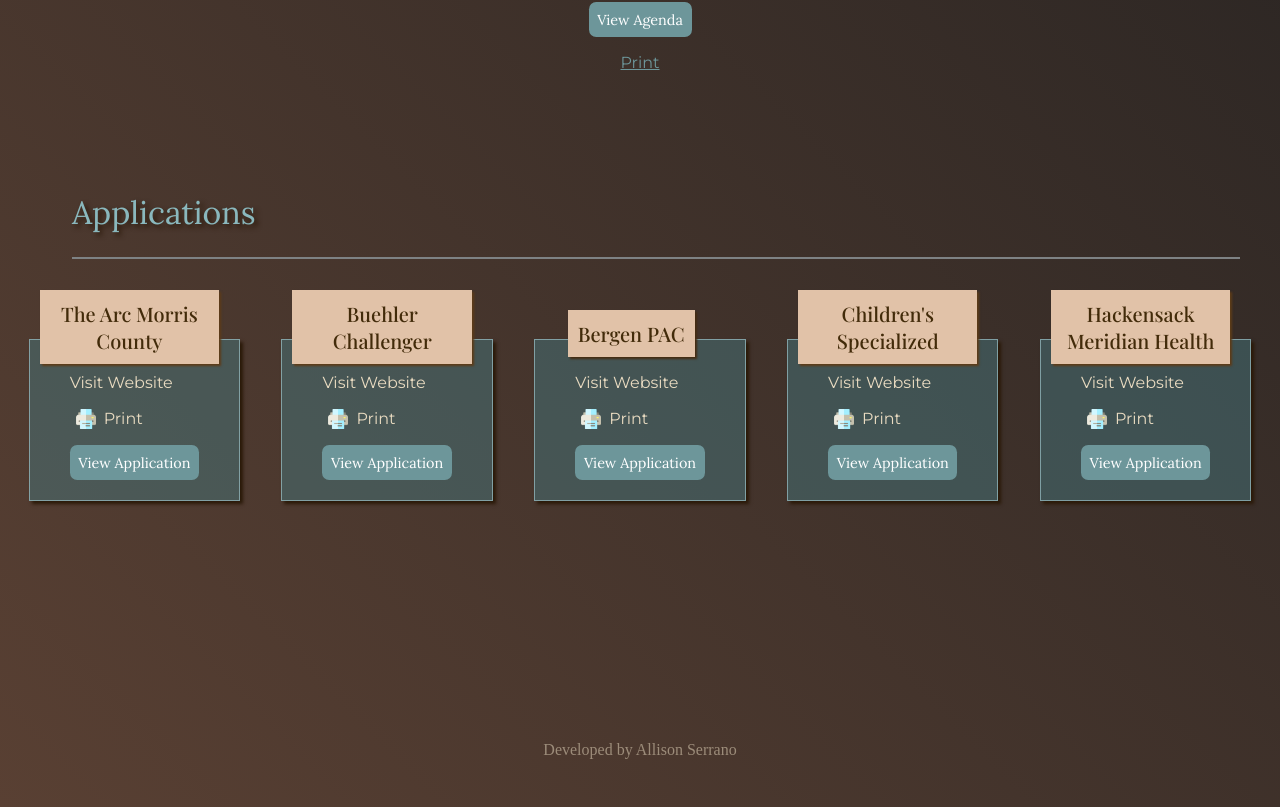
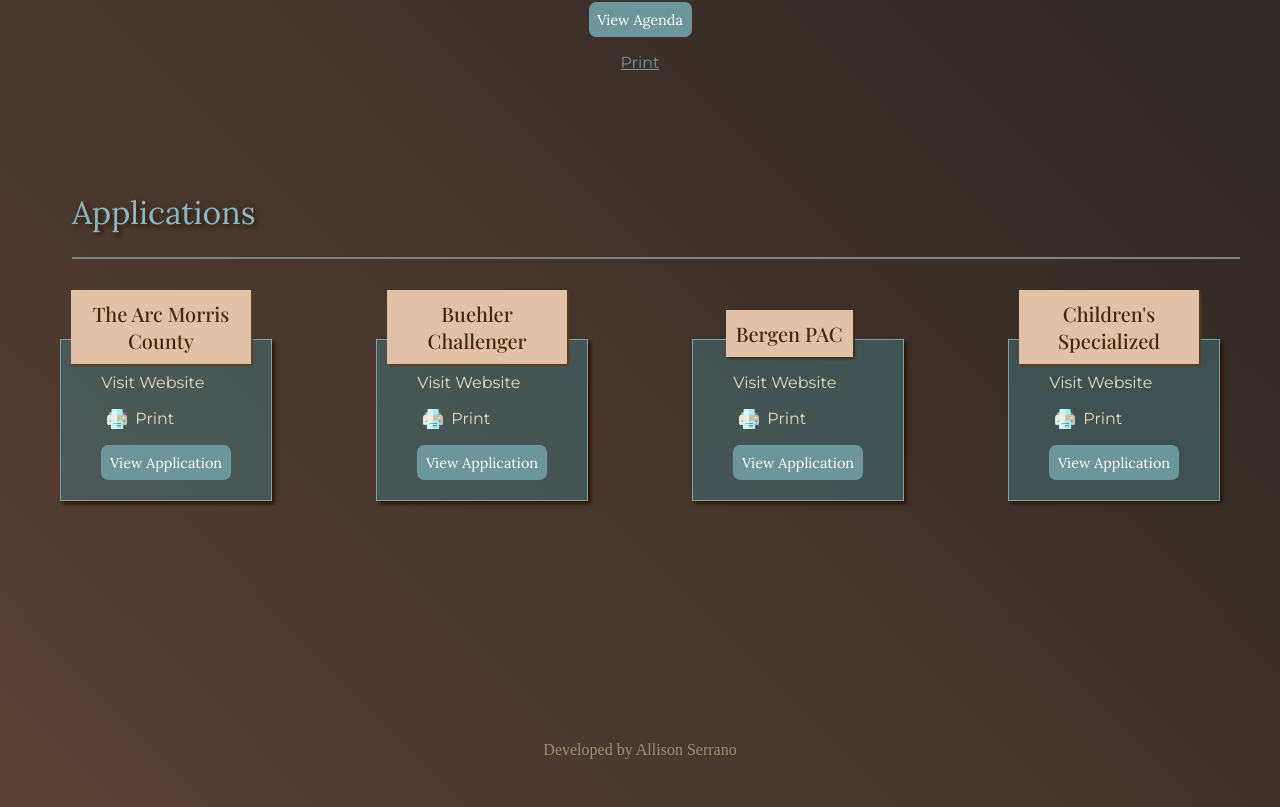
Before and after one commit to Allicris/pal-fdtn, a React (Vite) app: page / in a window 1280 px wide. Shown: the part 654-1461 px from the top of the page. Built offline with nearby package versions, Linux system fonts and the light colour scheme; a web font is replaced by a local one.

Commit message:
delete application tab

```diff
--- a/src/components/ApplicationList.jsx
+++ b/src/components/ApplicationList.jsx
@@ -31,11 +31,6 @@
       website: "https://give2csh.org/",
       fileUrl: specialized2026,
     },
-    {
-      name: "Hackensack Meridian Health",
-      website: "https://hackensackmeridianhealth.org/",
-      fileUrl: hackensackk2026,
-    },
     // { COPY & PASTE THIS SECTION TO ADD ANOTHER APPLICATION, MAKE SURE IT'S INSIDE THE "]" BELOW
     //   name: "Kessler Foundation",
     //   website: "https://kesslerfoundation.org",
```
